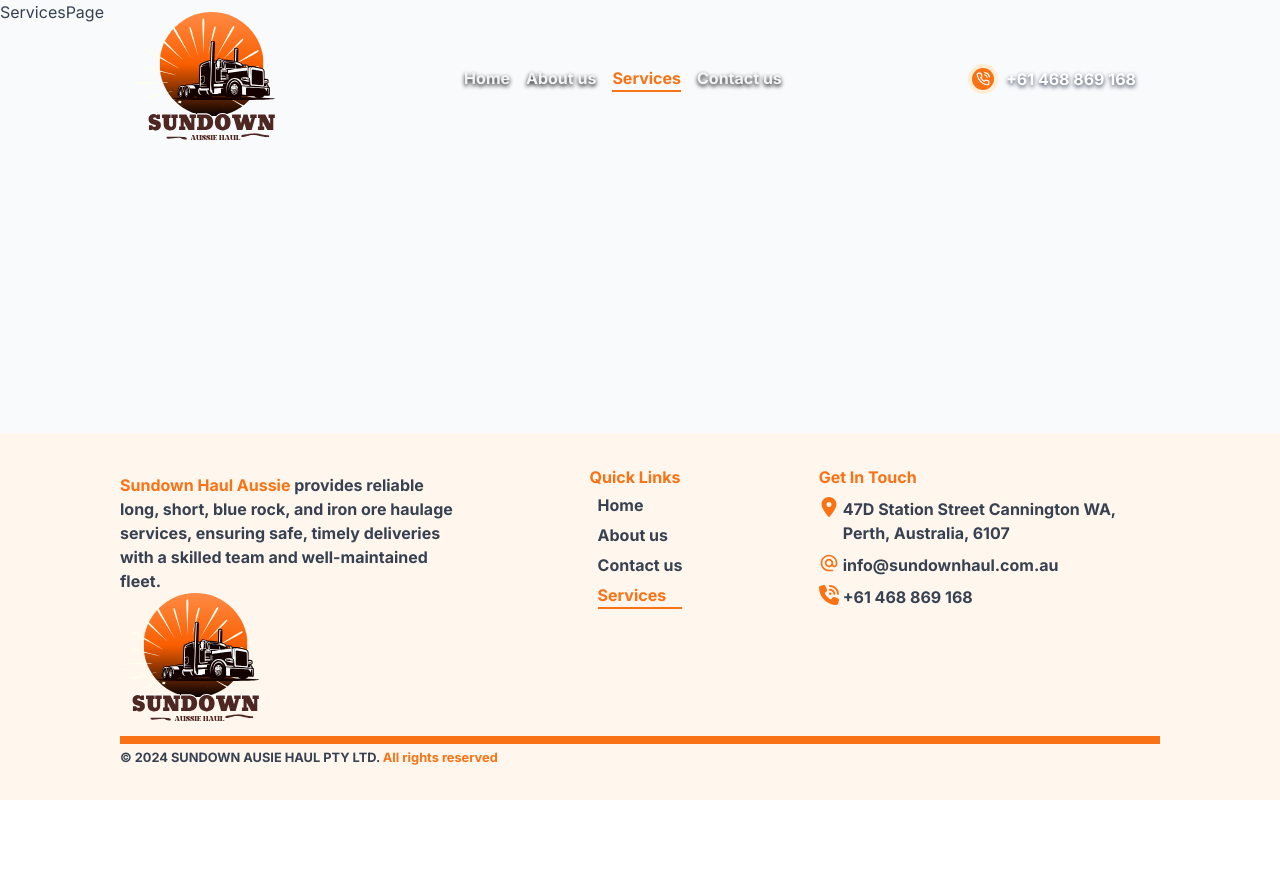
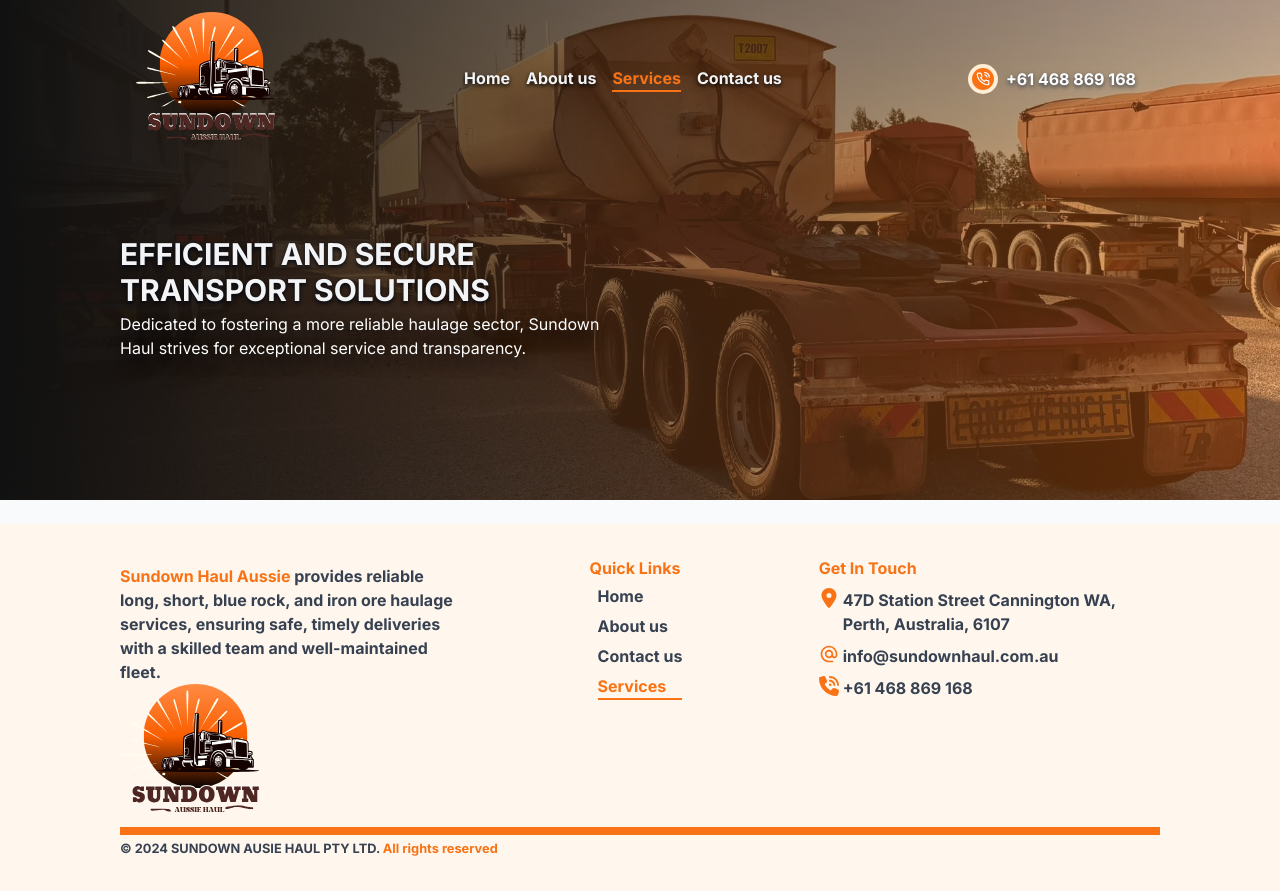
Before and after one commit to saretoduncan/SUNDOWN_AUSIE_HAUL_PTY_LTD, a React (Vite) app: page /services in a window 1280 px wide. Before the commit the page ends 800 px from the top, so only its background shows below. Built offline with nearby package versions, Linux system fonts and the light colour scheme.

Commit message:
add hero section in services

```diff
--- /dev/null
+++ b/src/pages/ServicesPage/HeroSection.tsx
@@ -0,0 +1,34 @@
+import truck_rear from "../../assets/rear_trucks_one.webp";
+import AnimateToTop from "../../AnimationWrappers/AnimateToTop";
+
+const HeroSection = () => {
+  return (
+    <>
+      <div
+        className="h-[400px] lg:h-[500px] xl: w-full relative bg-no-repeat bg-cover bg-center"
+        style={{ backgroundImage: "url(" + "'" + truck_rear + "'" + ")" }}
+      >
+        <div className="absolute top-0 bottom-0 w-full bg-gradient-to-r from-[#111111] to-[#f9731660]  text-gray-100 flex flex-col justify-center px-4 font-bold">
+          <div className="xl:w-[1040px] xl:mx-auto 2xl:w-[1280px]">
+            <AnimateToTop>
+              <div className="space-y-2 mt-24 md:max-w-md lg:max-w-lg">
+                <section className="space-y-1">
+                  <h1 className="text-shadow   shadow-gray-950 text-2xl lg:text-3xl uppercase ">
+                    Efficient and Secure Transport Solutions
+                  </h1>
+                  <p className="text-sm text-white font-normal text-shadow-lg shadow-gray-950  lg:text-base">
+                    Dedicated to fostering a more reliable haulage sector,
+                    Sundown Haul strives for exceptional service and
+                    transparency.
+                  </p>
+                </section>
+              </div>
+            </AnimateToTop>
+          </div>
+        </div>
+      </div>
+    </>
+  );
+};
+
+export default HeroSection;
--- a/src/pages/ServicesPage/index.tsx
+++ b/src/pages/ServicesPage/index.tsx
@@ -1,5 +1,15 @@
+import HeroSection from "./HeroSection";
+
 const ServicesPage = () => {
-  return <div>ServicesPage</div>;
+  return (
+    <>
+      <div>
+        <section>
+          <HeroSection />
+        </section>
+      </div>
+    </>
+  );
 };
 
 export default ServicesPage;
```
